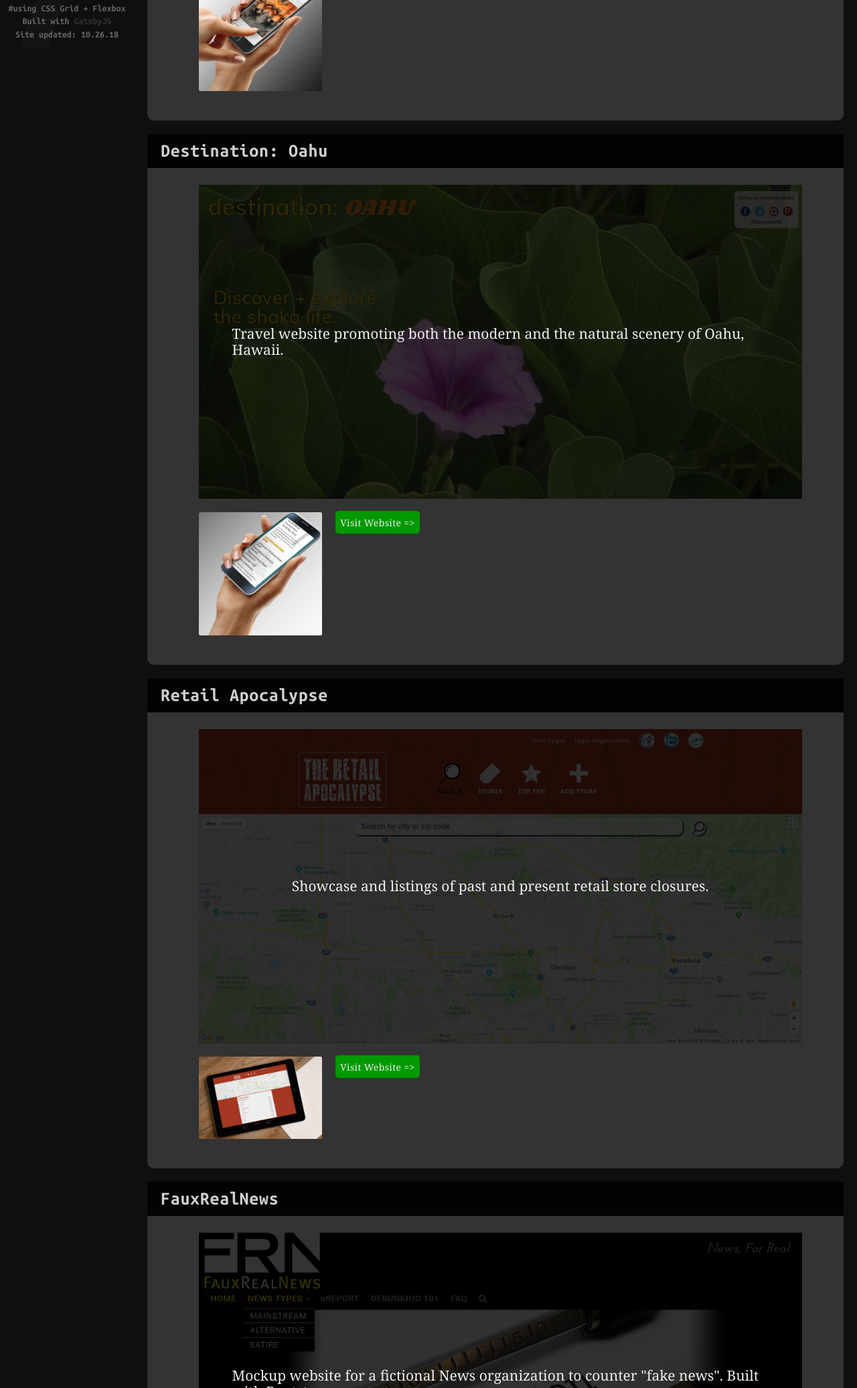
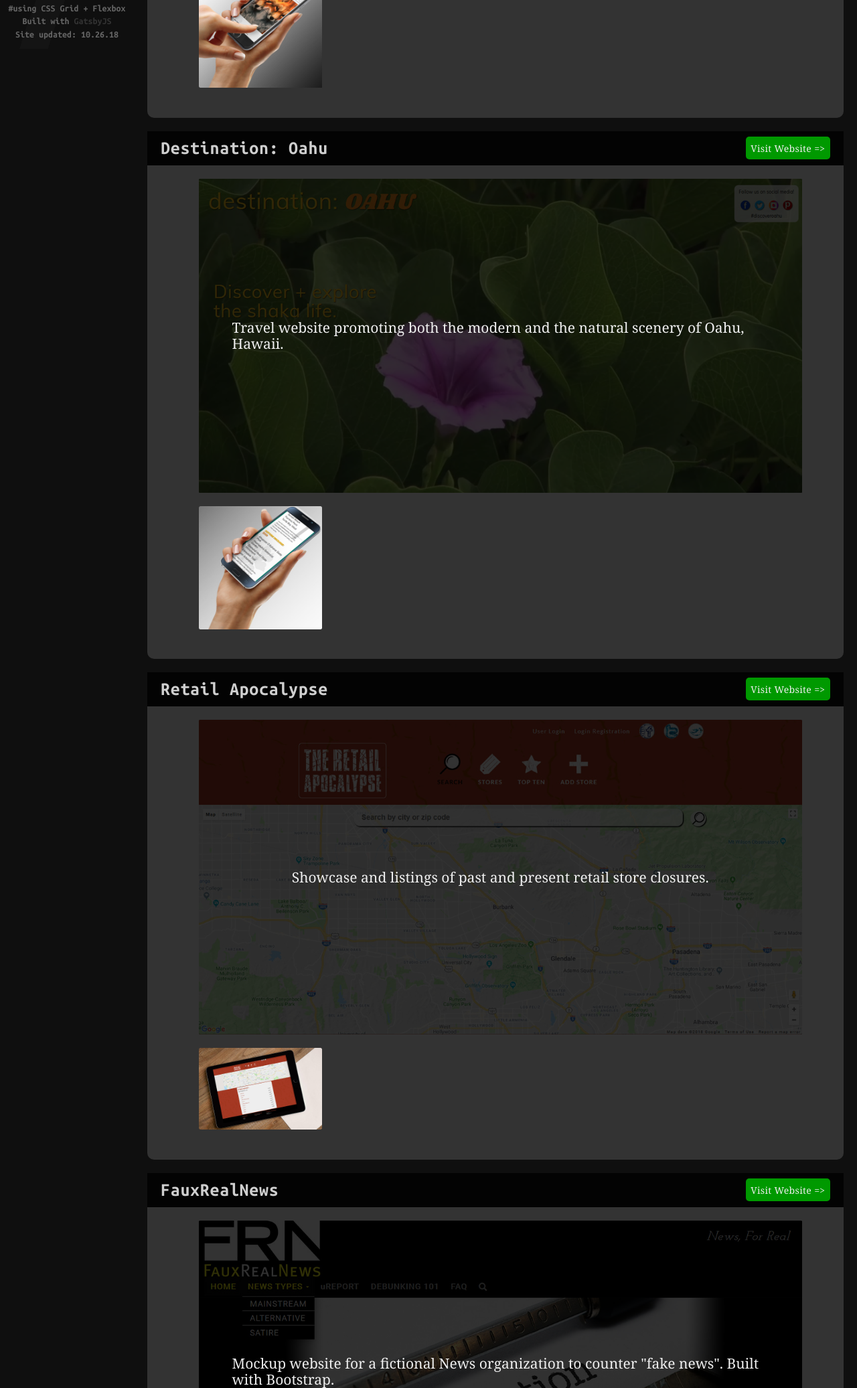
Before and after one commit to reguv760/portfolio, a Gatsby site: page / in a window 1280 px wide. Shown: the part 727-2800 px from the top of the page at 67% size. Built offline with nearby package versions, Linux system fonts and the light colour scheme; Gatsby itself is replaced by a stand-in of ours.

Commit message:
adjust weblink button to header section

```diff
--- a/src/css/modules/portfolio.scss
+++ b/src/css/modules/portfolio.scss
@@ -6,14 +6,37 @@
   border-bottom-right-radius: 1rem;
   min-height: 15rem;
 
-  & h2 {
-    font-family: 'Ubuntu Mono', monospace;
-    color: $subtleWhite;
-    font-size: 2.8rem;
-    font-weight: 700;
-    letter-spacing: 0.025em;
+  &__headerTitle
+  {
+    display:flex;
+    flex-flow:row nowrap;
+    list-style-type:none;
+
+    margin:0;
+    width:100%;
     padding: 1rem 2rem;
     background-color: $subtleBlack;
+
+    & li
+    {
+      width:50%;
+      margin:0;
+      padding:0;
+
+      & h2
+      {
+        font-family: 'Ubuntu Mono', monospace;
+        color: $subtleWhite;
+        font-size: 2.8rem;
+        font-weight: 700;
+        letter-spacing: 0.025em;
+      }
+    }
+
+    & li:last-child
+    {
+      text-align: right;
+    }
   }
 
   & dropShadow {
@@ -104,10 +127,6 @@
       width: 20%;
     }
 
-    &--link {
-      position: relative;
-    }
-
     /* used by website with one large hero image */
     &--fullWidth {
       position: relative;
@@ -134,7 +153,7 @@
       flex-flow: column nowrap;
       align-items: center;
       margin: 0 auto;
-      // transform: scaleX(0);
+      // transform: scaleX(0); this should be called by gsap
       position: relative;
     }
 
--- a/src/projects/Doahu.js
+++ b/src/projects/Doahu.js
@@ -2,11 +2,11 @@ import React from 'react'
 import { StaticQuery, graphql } from 'gatsby'
 import Img from 'gatsby-image'
 
-//images
-//import doahuFinal from './../img/web/doahu-final.jpg'
-//import doahuMobile from './../img/web/doahu-galaxyS7_mockup.jpg'
+// images
+// import doahuFinal from './../img/web/doahu-final.jpg'
+// import doahuMobile from './../img/web/doahu-galaxyS7_mockup.jpg'
 
-//button
+// button
 import WebLink from './../components/WebLink'
 
 const Doahu = () => (
@@ -25,7 +25,10 @@ const Doahu = () => (
 		`}
     render={data => (
       <div className="portfolio">
-				<h2>Destination: Oahu</h2>
+        <ul className="portfolio__headerTitle">
+          <li><h2>Destination: Oahu</h2></li>
+          <li><WebLink link="http://tessellationdesign.com/IMD211/doahu/" /></li>
+        </ul>
         <div className="portfolio__website">
           <ul className="portfolio__website-container">
             <li className="portfolio__website-container--fullWidth">
@@ -50,9 +53,6 @@ const Doahu = () => (
                 alt="thumbnail"
               />
             </li>
-						<li className="portfolio__website-container--link">
-							<WebLink link="http://tessellationdesign.com/IMD211/doahu/" />
-						</li>
           </ul>
         </div>
       </div>
@@ -62,5 +62,5 @@ const Doahu = () => (
 
 export default Doahu
 
-//create graphql as a const
-//to search for images + thumbnails
+// create graphql as a const
+// to search for images + thumbnails
--- a/src/projects/FauxRealNews.js
+++ b/src/projects/FauxRealNews.js
@@ -24,7 +24,10 @@ const FauxRealNews = () => (
 		`}
     render={data => (
       <div className="portfolio">
-        <h2>FauxRealNews</h2>
+        <ul className="portfolio__headerTitle">
+          <li><h2>FauxRealNews</h2></li>
+          <li><WebLink link="http://tessellationdesign.com/GWDA273/frn/" /></li>
+        </ul>
         <div className="portfolio__website">
           <ul className="portfolio__website-container">
             <li className="portfolio__website-container--fullWidth">
@@ -50,9 +53,6 @@ const FauxRealNews = () => (
                 alt="thumbnail"
               />
             </li>
-            <li className="portfolio__website-container--link">
-              <WebLink link="http://tessellationdesign.com/GWDA273/frn/" />
-            </li>
           </ul>
         </div>
       </div>
--- a/src/projects/Highground.js
+++ b/src/projects/Highground.js
@@ -2,9 +2,9 @@ import React from 'react'
 import { StaticQuery, graphql } from 'gatsby'
 import Img from 'gatsby-image'
 
-//import HighgroundMovie from './../img/web/highgroundmovie.jpg'
+// import HighgroundMovie from './../img/web/highgroundmovie.jpg'
 
-//button
+// button
 import WebLink from './../components/WebLink'
 
 const Highground = () => (
@@ -18,7 +18,10 @@ const Highground = () => (
 		`}
     render={data => (
       <div className="portfolio">
-				<h2>Highground</h2>
+        <ul className="portfolio__headerTitle">
+        	<li><h2>Highground</h2></li>
+        	<li><WebLink link="http://highgroundmovie.com" /></li>
+        </ul>
         <div className="portfolio__website">
           <ul className="portfolio__website-container">
             <li className="portfolio__website-container--fullWidth">
@@ -36,9 +39,6 @@ const Highground = () => (
                 alt="Highground"
               />
             </li>
-						<li className="portfolio__website-container--link">
-							<WebLink link="http://highgroundmovie.com" />
-						</li>
           </ul>
         </div>
       </div>
@@ -48,5 +48,5 @@ const Highground = () => (
 
 export default Highground
 
-//create graphql as a const
-//to search for images + thumbnails
+// create graphql as a const
+// to search for images + thumbnails
--- a/src/projects/MyWetPaint.js
+++ b/src/projects/MyWetPaint.js
@@ -1,10 +1,10 @@
 import React from 'react'
 import { StaticQuery, graphql } from 'gatsby'
 import Img from 'gatsby-image'
-//import mwpHero from './../img/web/mywetpaint.jpg'
-//import mwpHeroThumb from './../img/web/mywetpaint-iPhone6.jpg'
+// import mwpHero from './../img/web/mywetpaint.jpg'
+// import mwpHeroThumb from './../img/web/mywetpaint-iPhone6.jpg'
 
-//button
+// button
 import WebLink from './../components/WebLink'
 
 const MyWetPaint = () => (
@@ -23,7 +23,10 @@ const MyWetPaint = () => (
 		`}
     render={data => (
       <div className="portfolio">
-				<h2>My Wet Paint Studio</h2>
+      	<ul className="portfolio__headerTitle">
+        	<li><h2>My Wet Paint Studio</h2></li>
+        	<li><WebLink link="http://mywetpaintstudio.com" /></li>
+        </ul>
         <div className="portfolio__website">
           <ul className="portfolio__website-container">
             <li className="portfolio__website-container--fullWidth">
@@ -49,9 +52,6 @@ const MyWetPaint = () => (
                 alt="thumbnail"
               />
             </li>
-						<li className="portfolio__website-container--link">
-							<WebLink link="http://mywetpaintstudio.com" />
-						</li>
           </ul>
         </div>
       </div>
@@ -61,5 +61,5 @@ const MyWetPaint = () => (
 
 export default MyWetPaint
 
-//create graphql as a const
-//to search for images + thumbnails
+// create graphql as a const
+// to search for images + thumbnails
--- a/src/projects/RetailApocalypse.js
+++ b/src/projects/RetailApocalypse.js
@@ -2,10 +2,10 @@ import React from 'react'
 import { StaticQuery, graphql } from 'gatsby'
 import Img from 'gatsby-image'
 
-//import RAFinal from './../img/web/rapocalypse-final.jpg'
-//import RAThumb from './../img/web/rapocalypse-iPadPro.jpg'
+// import RAFinal from './../img/web/rapocalypse-final.jpg'
+// import RAThumb from './../img/web/rapocalypse-iPadPro.jpg'
 
-//button
+// button
 import WebLink from './../components/WebLink'
 
 const RetailApocalypse = () => (
@@ -24,7 +24,10 @@ const RetailApocalypse = () => (
 		`}
     render={data => (
       <div className="portfolio">
-				<h2>Retail Apocalypse</h2>
+        <ul className="portfolio__headerTitle">
+        	<li><h2>Retail Apocalypse</h2></li>
+        	<li><WebLink link="https://reguv760.github.io/team-03/" /></li>
+        </ul>
         <div className="portfolio__website">
           <ul className="portfolio__website-container">
             <li className="portfolio__website-container--fullWidth">
@@ -50,9 +53,6 @@ const RetailApocalypse = () => (
                 alt="thumbnail"
               />
             </li>
-						<li className="portfolio__website-container--link">
-							<WebLink link="https://reguv760.github.io/team-03/" />
-						</li>
           </ul>
         </div>
       </div>
@@ -62,5 +62,5 @@ const RetailApocalypse = () => (
 
 export default RetailApocalypse
 
-//create graphql as a const
-//to search for images + thumbnails
+// create graphql as a const
+// to search for images + thumbnails
```
Also changed, not shown: src/components/ProjectQuery.js (added, +27 -0 lines), src/projects/Ravenwolf.js (+8 -5 lines), src/projects/Seta.js (+5 -8 lines). Lines whose indentation alone changed are shown as unchanged.
